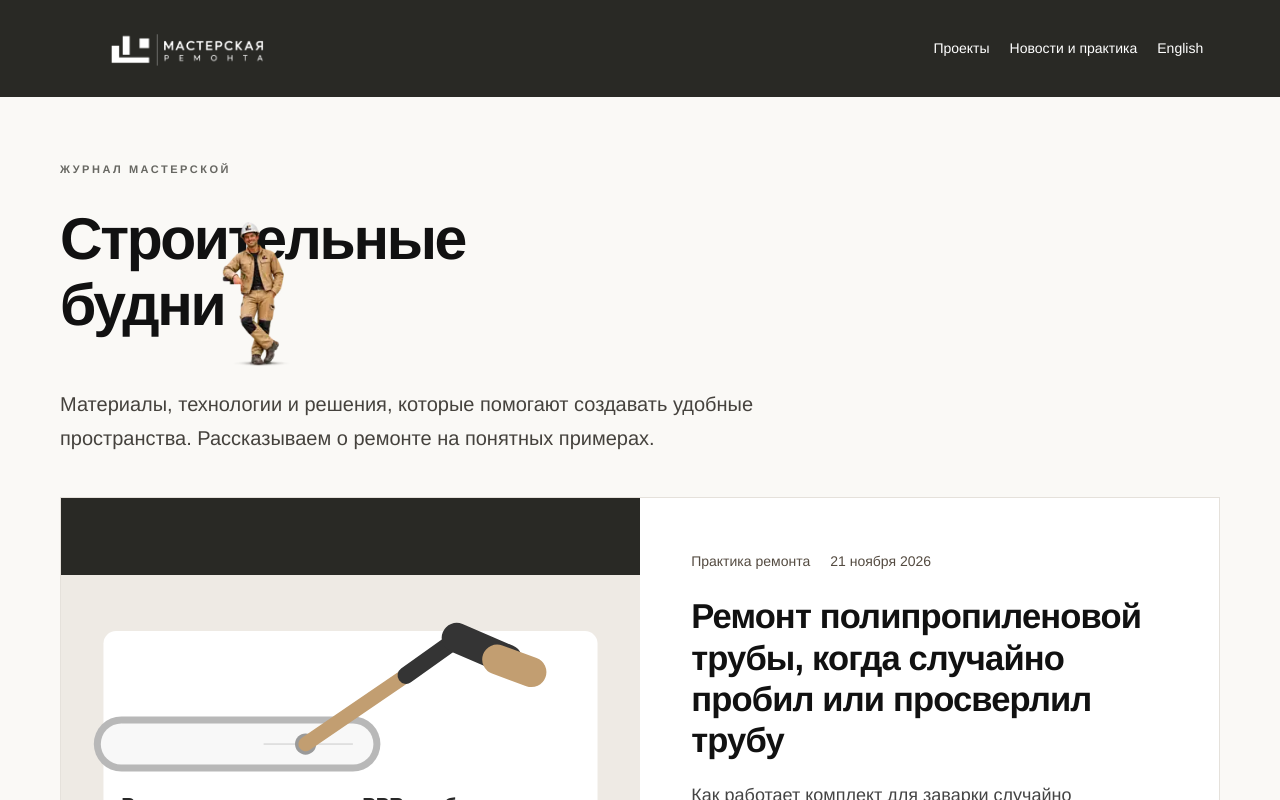
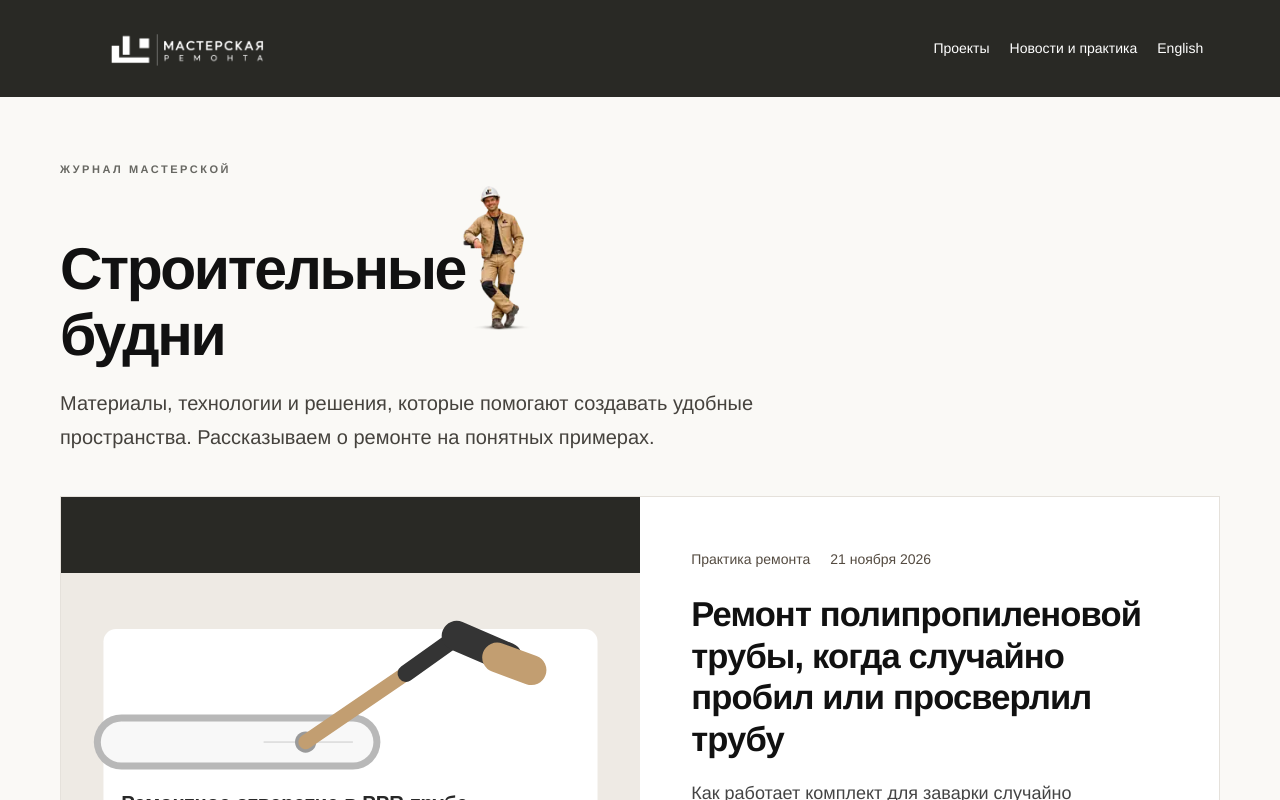
Before and after one commit to artemy-os/formula-remonta, a Next.js app: page /news in a window 1280 px wide. Shown: the top 800 px of the page. Built offline with nearby package versions, Linux system fonts and the light colour scheme.

Commit message:
Rest the journal mascot on the last letter of Строительные

```diff
--- a/app/(ru)/news/page.tsx
+++ b/app/(ru)/news/page.tsx
@@ -1,4 +1,4 @@
 import type { Metadata } from "next";
 import NewsCards from "./NewsCards";
 export const metadata: Metadata = {title:"Строительные будни — Мастерская ремонта", description:"Материалы, технологии и практика ремонта. Разбираем решения на наших объектах и события строительной отрасли.", alternates:{canonical:"/news/",languages:{ru:"/news/",en:"/en/news/"}}, openGraph:{title:"Строительные будни",url:"/news/",description:"Решения для ремонта, материалы и опыт наших объектов."}};
-export default function NewsPage(){return <main className="journal-main"><div className="journal-intro"><p className="eyebrow">ЖУРНАЛ МАСТЕРСКОЙ</p><div className="journal-title"><h1>Строительные<br /> <span className="journal-title-word">будни<img src={(process.env.NEXT_PUBLIC_BASE_PATH ?? "")+"/images/worker_small.webp"} alt="" width={105} height={179} /></span></h1></div><p>Материалы, технологии и решения, которые помогают создавать удобные пространства. Рассказываем о ремонте на понятных примерах.</p></div><NewsCards archive /></main>}
+export default function NewsPage(){return <main className="journal-main"><div className="journal-intro"><p className="eyebrow">ЖУРНАЛ МАСТЕРСКОЙ</p><div className="journal-title"><h1><span className="journal-title-word journal-title-word-first">Строительные<img src={(process.env.NEXT_PUBLIC_BASE_PATH ?? "")+"/images/worker_small.webp"} alt="" width={105} height={179} /></span><br /> будни</h1></div><p>Материалы, технологии и решения, которые помогают создавать удобные пространства. Рассказываем о ремонте на понятных примерах.</p></div><NewsCards archive /></main>}
--- a/app/globals.css
+++ b/app/globals.css
@@ -964,6 +964,8 @@ footer > span {
 .journal-title { margin:14px 0 18px; }
 .journal .journal-title h1 { margin:0; }
 .journal-title-word { display:inline-block; position:relative; white-space:nowrap; padding-inline-end:1.18em; padding-bottom:.54em; }
+.journal-title:has(.journal-title-word-first) { margin-top:clamp(32px,5vw,58px); }
+.journal-title-word-first { padding-bottom:0; }
 .journal-title img { position:absolute; inset-inline-end:0; top:-.94em; width:1.5em; height:auto; pointer-events:none; clip-path:polygon(0 0, 100% 0, 100% 100%, 0 100%, 0 66%, 40% 66%, 40% 45%, 0 45%); }
 .journal h1 { font-size:clamp(34px,4.6vw,60px); letter-spacing:-.04em; font-weight:650; line-height:1.12; margin:20px 0 24px; }
 .journal-intro>p:last-child,.article-heading>p { color:#45423d; font-size:20px; font-weight:500; line-height:1.7; }
```
